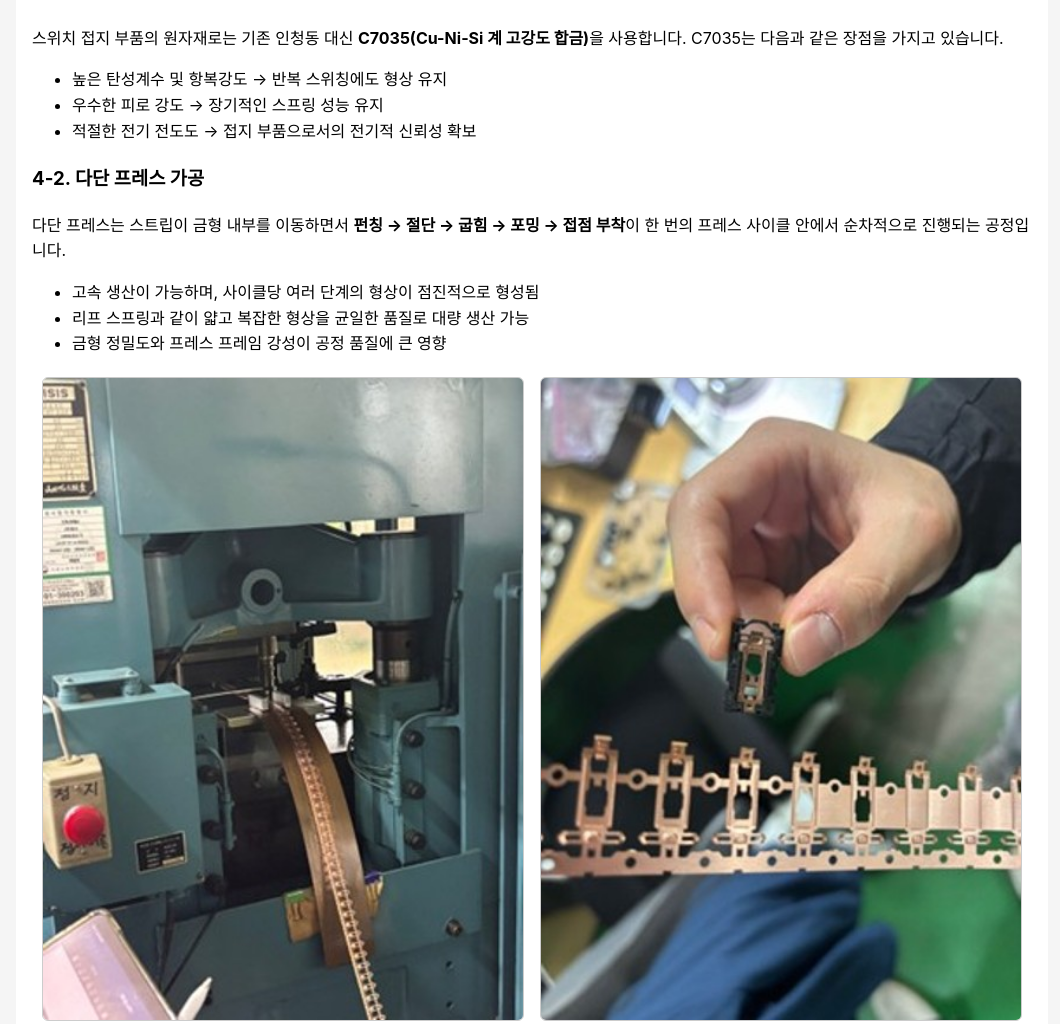
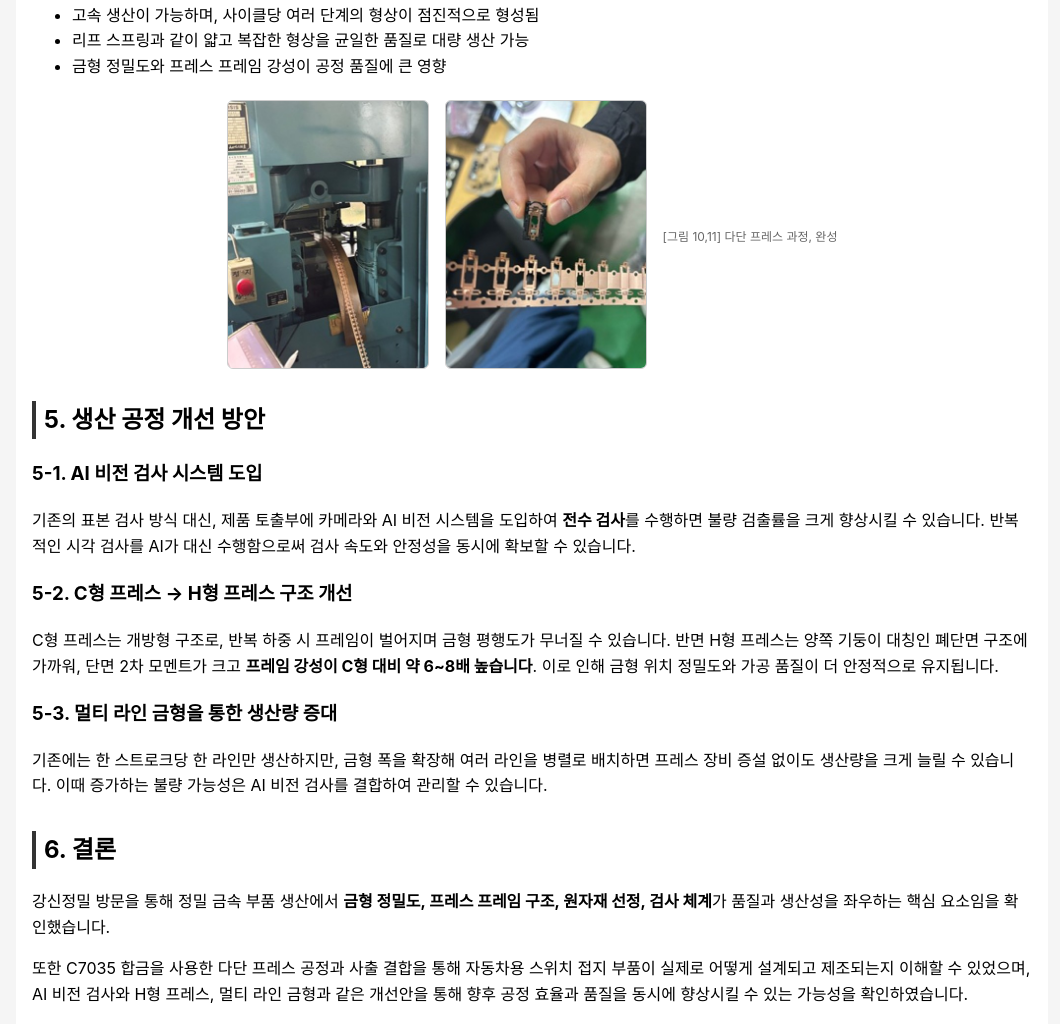
Before and after one commit to ps1025-bit/gsp-press-project, a plain HTML site: page index.html in a window 1280 px wide. Shown: the part 2487-3511 px from the top of the page, without its empty margins (108-1168 px from the left). Drawn offline with Linux system fonts and the light colour scheme.

Commit message:
Update index.html

```diff
--- a/index.html
+++ b/index.html
@@ -46,7 +46,7 @@
         }
 
         .row-2 img {
-            width: 48%;                /* 두 장이 한 줄에 들어가도록 */
+            width: 20%;                /* 두 장이 한 줄에 들어가도록 */
             border-radius: 6px;
             border: 1px solid #ccc;
         }
@@ -92,7 +92,7 @@
         </p>
 
         <div class="img-box">
-            <img src="figue/f1.png" alt="스위치 접지 부품 사진">
+            <img src="figue/f1.png" alt="스위치 접지 부품 사진" style="width:35%;">
             <div class="caption">[그림 1] 닛산 오버헤드 콘솔 스위치와 접지 금속 부품 </div>
         </div>
 
@@ -188,6 +188,7 @@
         <div class="row-2">
             <img src="figue/f7.jpg" alt="공정 사진 1">
             <img src="figue/f9.jpg" alt="공정 사진 2">
+            <div class="caption">[그림 10,11] 다단 프레스 과정, 완성 </div>
         </div>
 
     </section>
```
